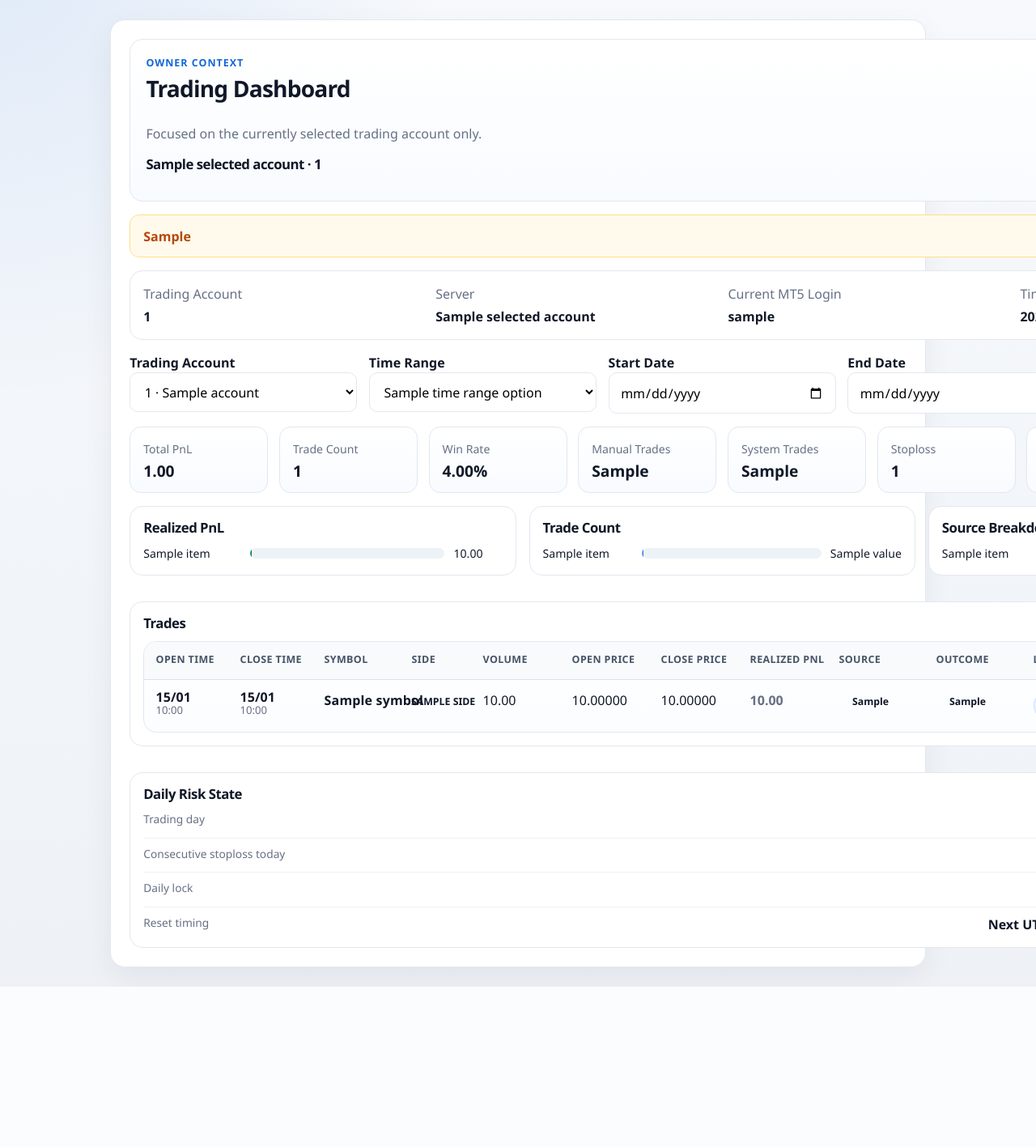
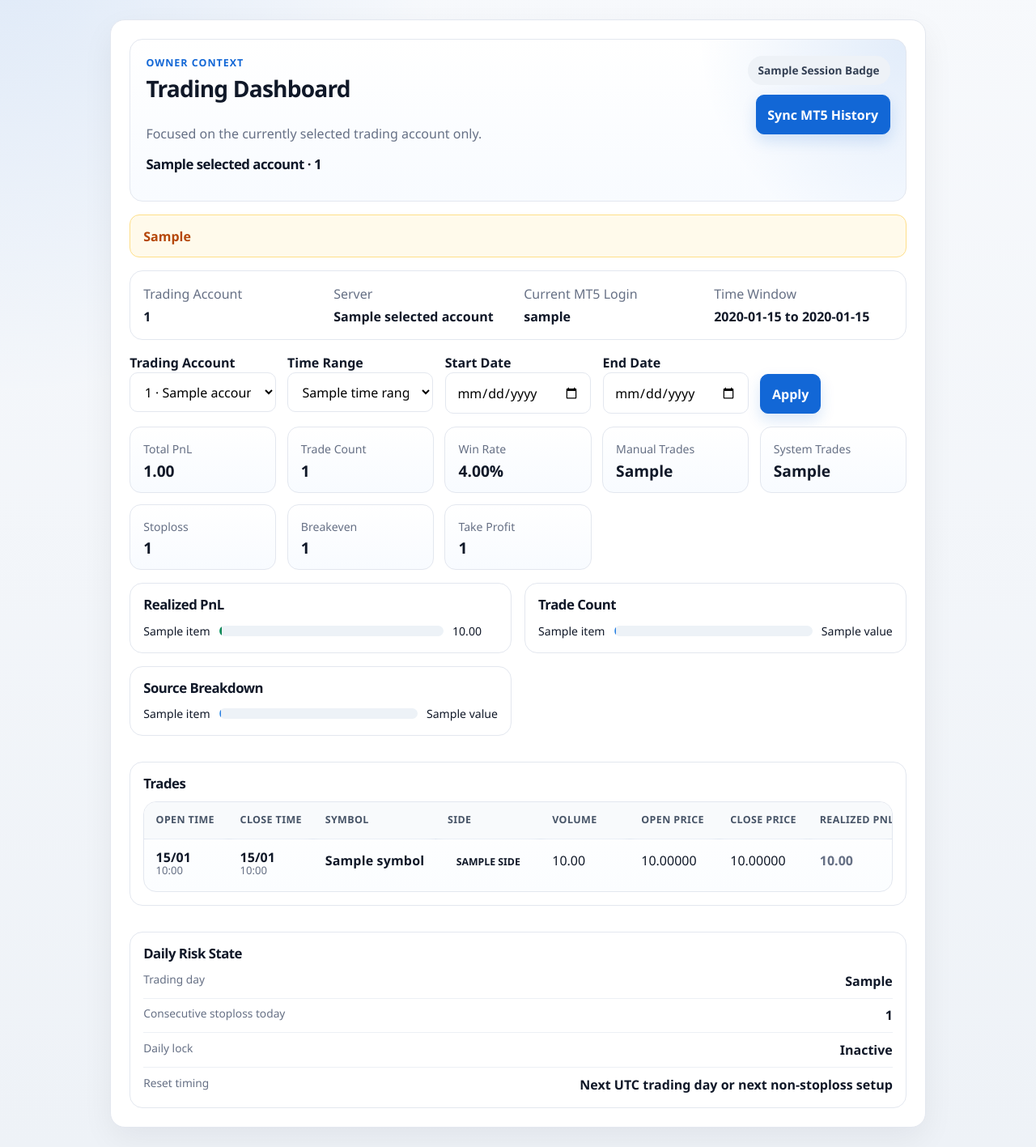
Before and after one commit to thanhnguyenduy997/trading-bot, a Python web app: template app/templates/dashboard.html in a window 1280 px wide. Shown: the part 52-1469 px from the top of the page at 81% size. Before the commit the page ends 1271 px from the top, so only its background shows below. Run offline with Jinja, Linux system fonts and the light colour scheme; the template is opened without the code that fills it: most values are stand-ins (such as "Sample title", 1, 10 or a date in 2020).

Commit message:
fix man hinh

```diff
--- a/app/templates/static/styles.css
+++ b/app/templates/static/styles.css
@@ -137,6 +137,7 @@ body {
     max-width: 1040px;
     margin: 1.5rem auto;
     padding: 0 1rem;
+    min-width: 0;
 }
 
 .card {
@@ -146,6 +147,8 @@ body {
     padding: 1.45rem;
     box-shadow: 0 14px 38px rgba(16, 24, 40, 0.06);
     overflow-wrap: anywhere;
+    min-width: 0;
+    max-width: 100%;
 }
 
 h1,
@@ -451,6 +454,8 @@ button:hover {
     border: 1px solid var(--line);
     border-radius: 16px;
     background: #fff;
+    min-width: 0;
+    max-width: 100%;
 }
 
 .detail-panel h2 {
@@ -934,6 +939,8 @@ button:hover {
 
 .dashboard-shell {
     gap: 1rem;
+    min-width: 0;
+    max-width: 100%;
 }
 
 .dashboard-hero {
@@ -947,23 +954,33 @@ button:hover {
     background:
         radial-gradient(circle at top right, rgba(18, 103, 214, 0.12), transparent 16rem),
         linear-gradient(180deg, #ffffff 0%, #f8fbff 100%);
+    min-width: 0;
+    max-width: 100%;
+}
+
+.dashboard-hero > * {
+    min-width: 0;
 }
 
 .dashboard-hero-actions {
     display: grid;
     gap: 0.75rem;
     justify-items: end;
+    min-width: 0;
 }
 
 .dashboard-meta-panel {
     display: grid;
     grid-template-columns: repeat(auto-fit, minmax(160px, 1fr));
     gap: 0.9rem;
+    min-width: 0;
+    max-width: 100%;
 }
 
 .dashboard-meta-panel div {
     display: grid;
     gap: 0.25rem;
+    min-width: 0;
 }
 
 .status-pill {
@@ -1014,17 +1031,27 @@ button:hover {
     display: grid;
     grid-template-columns: repeat(auto-fit, minmax(160px, 1fr));
     gap: 0.9rem;
+    min-width: 0;
+    max-width: 100%;
+}
+
+.dashboard-filter-grid > *,
+.dashboard-compact-filters > * {
+    min-width: 0;
 }
 
 .filter-actions {
     display: flex;
     align-items: end;
+    min-width: 0;
 }
 
 .dashboard-summary-grid {
     display: grid;
-    grid-template-columns: repeat(auto-fit, minmax(150px, 1fr));
+    grid-template-columns: repeat(auto-fit, minmax(180px, 1fr));
     gap: 0.85rem;
+    min-width: 0;
+    max-width: 100%;
 }
 
 .summary-card {
@@ -1034,6 +1061,8 @@ button:hover {
     border: 1px solid var(--line);
     border-radius: 14px;
     background: linear-gradient(180deg, #ffffff 0%, #f8fbff 100%);
+    min-width: 0;
+    max-width: 100%;
 }
 
 .summary-card span {
@@ -1048,25 +1077,30 @@ button:hover {
 
 .dashboard-chart-grid {
     display: grid;
-    grid-template-columns: repeat(auto-fit, minmax(280px, 1fr));
+    grid-template-columns: repeat(auto-fit, minmax(320px, 1fr));
     gap: 1rem;
+    min-width: 0;
+    max-width: 100%;
 }
 
 .mini-chart {
     display: grid;
     gap: 0.65rem;
+    min-width: 0;
 }
 
 .chart-row {
     display: grid;
-    grid-template-columns: minmax(88px, 1fr) 2fr minmax(60px, auto);
+    grid-template-columns: minmax(72px, auto) minmax(0, 1fr) minmax(56px, auto);
     align-items: center;
     gap: 0.7rem;
+    min-width: 0;
 }
 
 .chart-label,
 .chart-value {
     font-size: 0.88rem;
+    min-width: 0;
 }
 
 .chart-bar-shell {
@@ -1074,6 +1108,7 @@ button:hover {
     border-radius: 999px;
     background: #edf2f7;
     overflow: hidden;
+    min-width: 0;
 }
 
 .chart-bar {
@@ -1092,19 +1127,26 @@ button:hover {
 
 .table-wrap {
     overflow-x: auto;
+    max-width: 100%;
+    min-width: 0;
 }
 
 .dashboard-trade-table-wrap {
     overflow-x: auto;
     overflow-y: auto;
+    width: 100%;
     max-width: 100%;
+    min-width: 0;
     border: 1px solid var(--line);
     border-radius: 16px;
     background: linear-gradient(180deg, #ffffff 0%, #fbfdff 100%);
+    -webkit-overflow-scrolling: touch;
 }
 
 .dashboard-trade-table {
     min-width: 1160px;
+    width: max-content;
+    max-width: none;
     table-layout: fixed;
 }
 
@@ -1334,6 +1376,8 @@ button:hover {
     display: grid;
     gap: 0.8rem;
     justify-items: start;
+    min-width: 0;
+    max-width: 100%;
 }
 
 @media (max-width: 720px) {
@@ -1360,7 +1404,7 @@ button:hover {
 
 @media (max-width: 640px) {
     .dashboard-trade-table {
-        min-width: 100%;
+        min-width: 980px;
     }
 
     .dashboard-trade-table,
```
